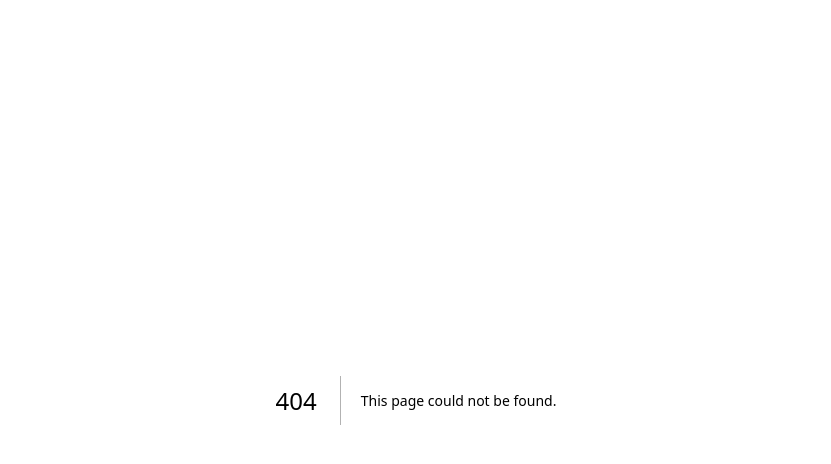
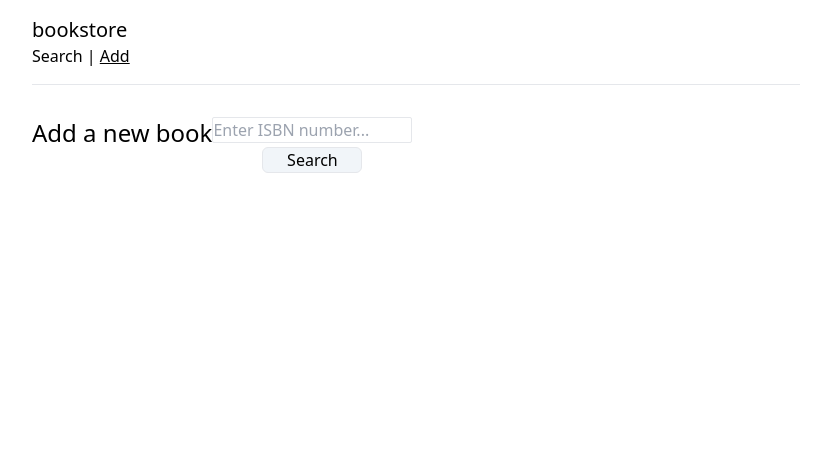
Before and after one commit to dylants/bookstore, a Next.js app: page /add in a window 1280 px wide. Before the commit this address had no page. Shown: the top 464 px of the page, without its empty margins (224-1055 px from the left). Built offline with nearby package versions, Linux system fonts and the light colour scheme.

Commit message:
feat: search and add book pages
- Break out the home page into separate search and add book pages
- Add navigation to the top
- Add clsx to include dynamic css classes

```diff
--- a/package.json
+++ b/package.json
@@ -9,6 +9,7 @@
     "lint": "next lint"
   },
   "dependencies": {
+    "clsx": "2.1.0",
     "next": "14.0.4",
     "pino": "8.17.2",
     "react": "^18",
--- /dev/null
+++ b/src/app/add/page.tsx
@@ -0,0 +1,12 @@
+"use client";
+
+import BookQuery from "@/components/BookQuery";
+
+export default function AddBookPage() {
+  return (
+    <div className="flex">
+      <h1 className="text-2xl">Add a new book</h1>
+      <BookQuery />
+    </div>
+  );
+}
--- a/src/app/layout.tsx
+++ b/src/app/layout.tsx
@@ -1,5 +1,6 @@
 import type { Metadata } from "next";
 import "./globals.css";
+import Nav from "@/components/Nav";
 
 export const metadata: Metadata = {
   description: "bookstore app",
@@ -13,7 +14,12 @@ export default function RootLayout({
 }) {
   return (
     <html lang="en">
-      <body>{children}</body>
+      <body>
+        <main className="flex flex-col min-h-screen max-w-screen-md m-auto">
+          <Nav />
+          {children}
+        </main>
+      </body>
     </html>
   );
 }
--- a/src/app/page.tsx
+++ b/src/app/page.tsx
@@ -1,14 +1,7 @@
 "use client";
 
-import BookQuery from "@/components/BookQuery";
-
-export default function Home() {
+export default function HomePage() {
   return (
-    <main className="min-h-screen p-2">
-      <h1 className="text-lg m-2">bookstore</h1>
-      <div className="flex min-h-screen justify-center items-center">
-        <BookQuery />
-      </div>
-    </main>
+    <div className="flex min-h-screen justify-center items-center">Welcome</div>
   );
 }
--- /dev/null
+++ b/src/app/search/page.tsx
@@ -0,0 +1,11 @@
+"use client";
+
+import BookQuery from "@/components/BookQuery";
+
+export default function SearchPage() {
+  return (
+    <div className="flex min-h-screen justify-center items-center">
+      <BookQuery />
+    </div>
+  );
+}
--- /dev/null
+++ b/src/components/Nav.tsx
@@ -0,0 +1,30 @@
+"use client";
+
+import clsx from "clsx";
+import Link from "next/link";
+import { usePathname } from "next/navigation";
+
+export default function Nav() {
+  const pathname = usePathname();
+
+  return (
+    <nav className="mt-4 mb-8">
+      <div className="text-xl">
+        <Link href="/">bookstore</Link>
+      </div>
+      <div className="text-base">
+        <Link
+          href="/search"
+          className={clsx(pathname === "/search" && "underline")}
+        >
+          Search
+        </Link>
+        {" | "}
+        <Link href="/add" className={clsx(pathname === "/add" && "underline")}>
+          Add
+        </Link>
+      </div>
+      <hr className="mt-4" />
+    </nav>
+  );
+}
```
Also changed, not shown: 1 other file (tests, documents, lock files or other folders).
